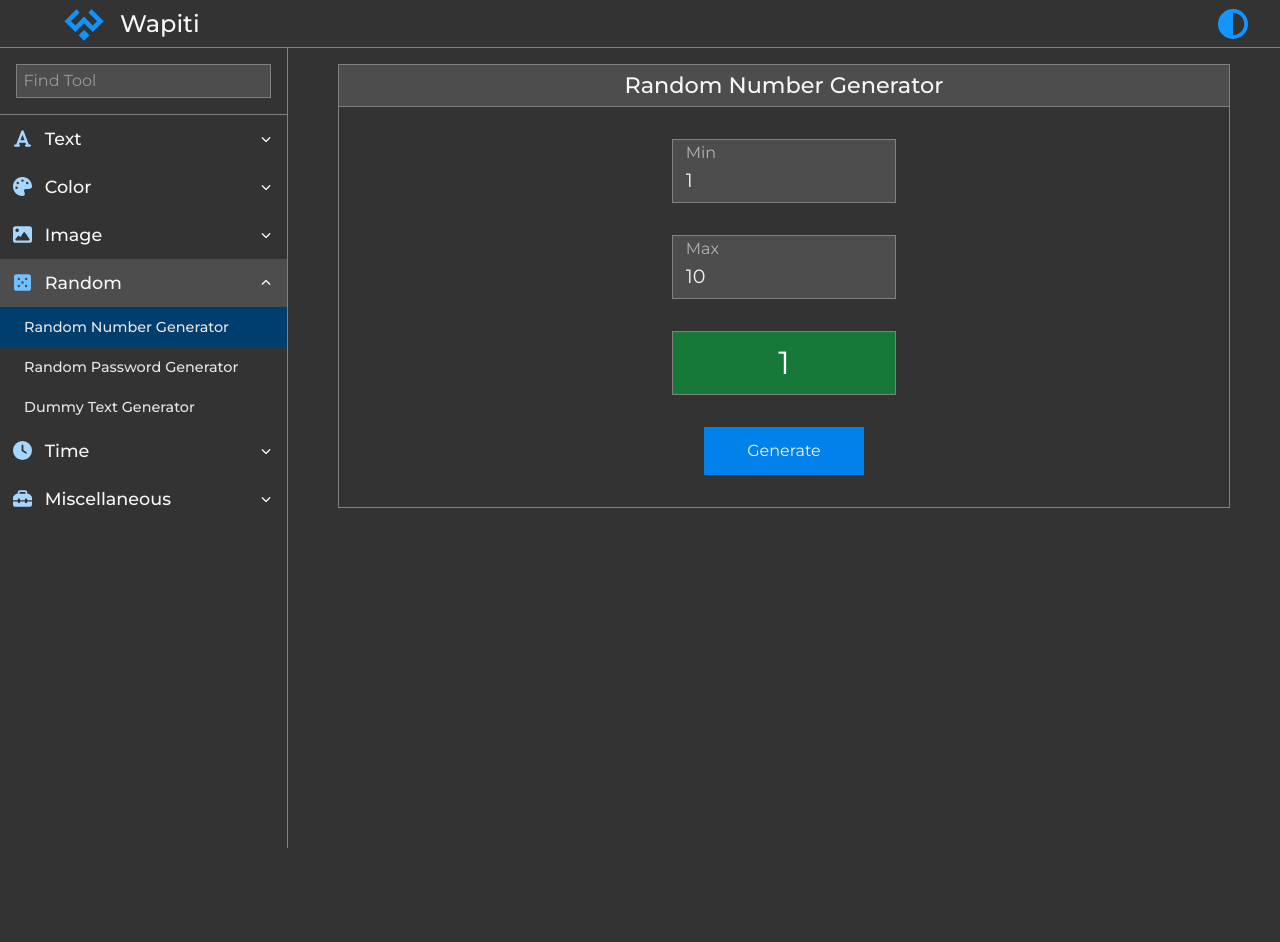
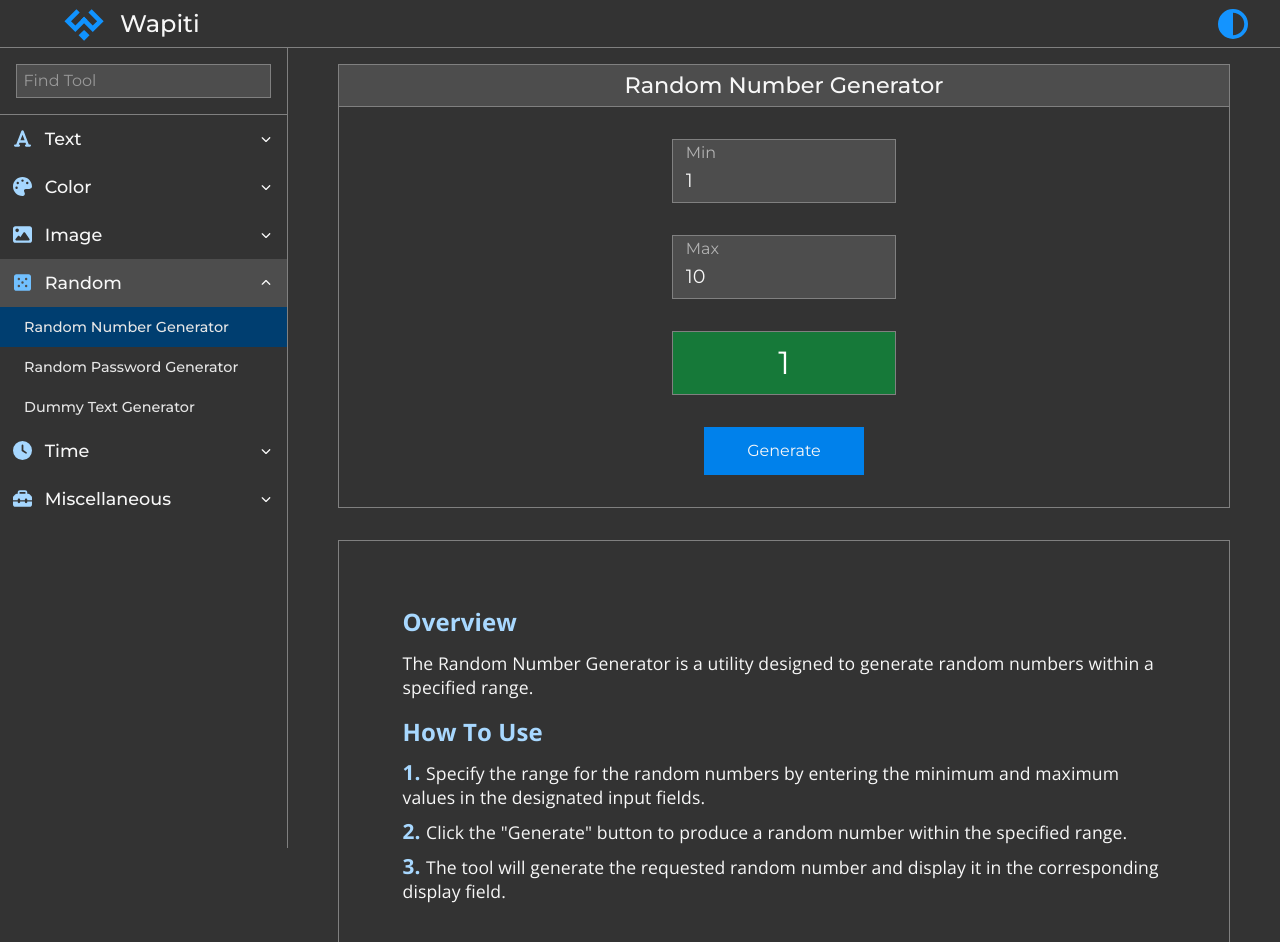
Before and after one commit to devmikh/wapiti-web-tools, a React (Vite) app: page /random-number-generator in a window 1280 px wide. Shown: the top 942 px of the page. Before the commit the page ends 800 px from the top, so only its background shows below. Built offline with nearby package versions, Linux system fonts and the light colour scheme.

Commit message:
Add description to Random Number Generator

```diff
--- a/src/assets/descriptions/index.ts
+++ b/src/assets/descriptions/index.ts
@@ -137,5 +137,13 @@ export const descriptions = {
             'Upload the image you want to extract metadata from using the provided upload section. You can either drag and drop the image into the area, or click it and choose the image from your local storage.',
             'All available metadata tags of the image will be displayed in the metadata section.'
         ]
+    },
+    random_number_generator: {
+        overview: 'The Random Number Generator is a utility designed to generate random numbers within a specified range.',
+        instructions: [
+            'Specify the range for the random numbers by entering the minimum and maximum values in the designated input fields.',
+            'Click the "Generate" button to produce a random number within the specified range.',
+            'The tool will generate the requested random number and display it in the corresponding display field.'
+        ]
     }
 }
--- a/src/components/tools/randomizers/RandomNumberGenerator/index.tsx
+++ b/src/components/tools/randomizers/RandomNumberGenerator/index.tsx
@@ -3,6 +3,7 @@ import Textfield from '../../../core/Textfield'
 import Button from '../../../core/Button'
 import usePageTitle from '../../../../hooks/usePageTitle'
 import { generateRandomNumber } from '../../../../utils/randomizers'
+import { descriptions } from '../../../../assets/descriptions'
 import styles from './index.module.css'
 
 const MIN_VALUE = 0
@@ -49,6 +50,7 @@ export default function RandomNumberGenerator() {
     usePageTitle('Random Number Generator | Wapiti Web Tools')
 
     return (
+        <>
             <div className={`tool-container ${styles['container']}`}>
                 <h1 className="tool-title">Random Number Generator</h1>
                 <Textfield
@@ -74,5 +76,17 @@ export default function RandomNumberGenerator() {
                     color='primary'
                 />
             </div>
+            <div className='description-container'>
+                <h2 className='description-title'>Overview</h2>
+                <p className='overview'>{descriptions.random_number_generator.overview}</p>
+                <h2 className='description-title'>How To Use</h2>
+                <ol className='instructions-list'>
+                    {descriptions.random_number_generator.instructions.map((point, index) => (
+                        <li key={index}>{point}</li>
+                    ))}
+                </ol>
+            </div>
+        </>
+
     )
 }
```
Lines whose indentation alone changed are shown as unchanged.
